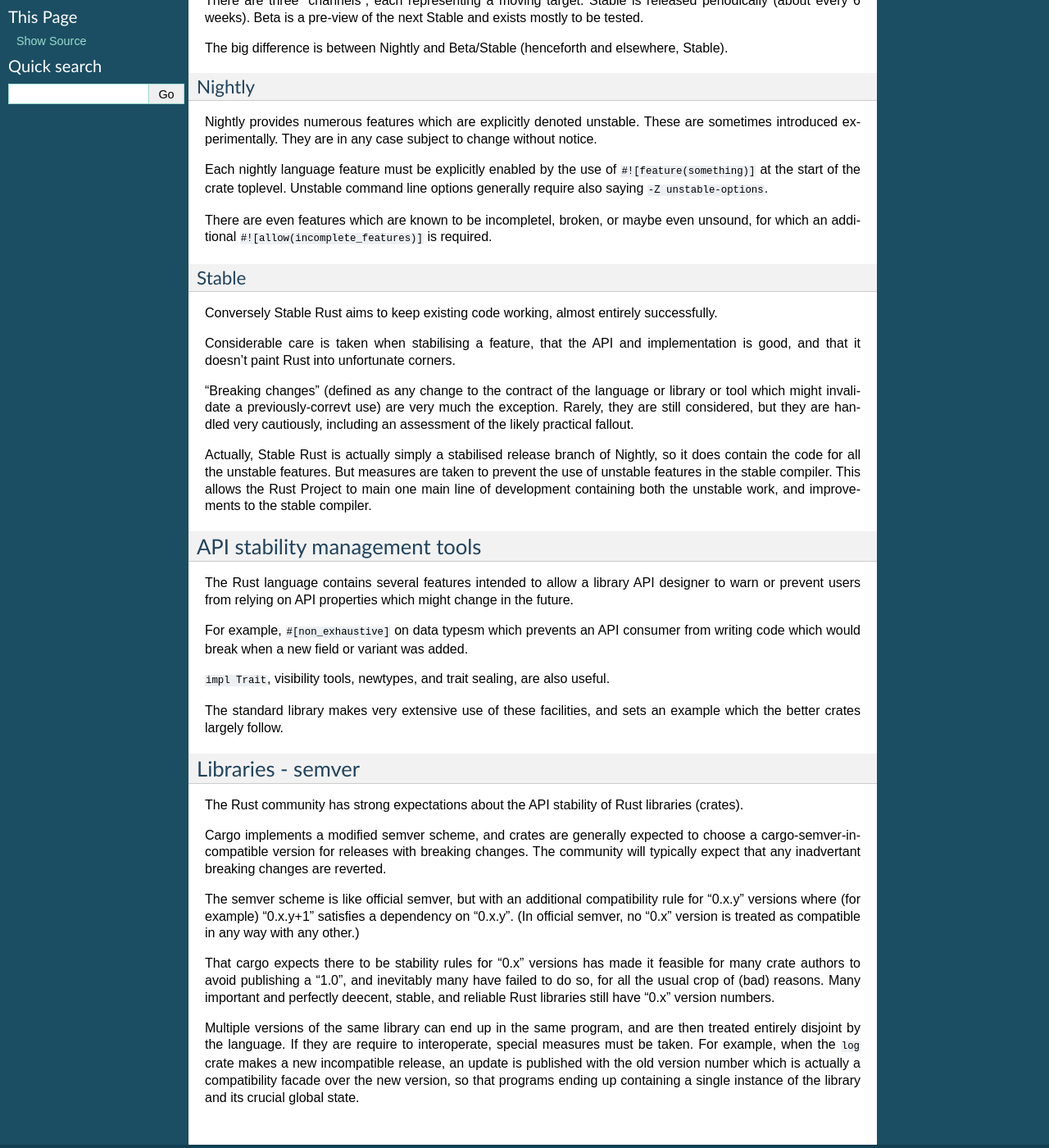
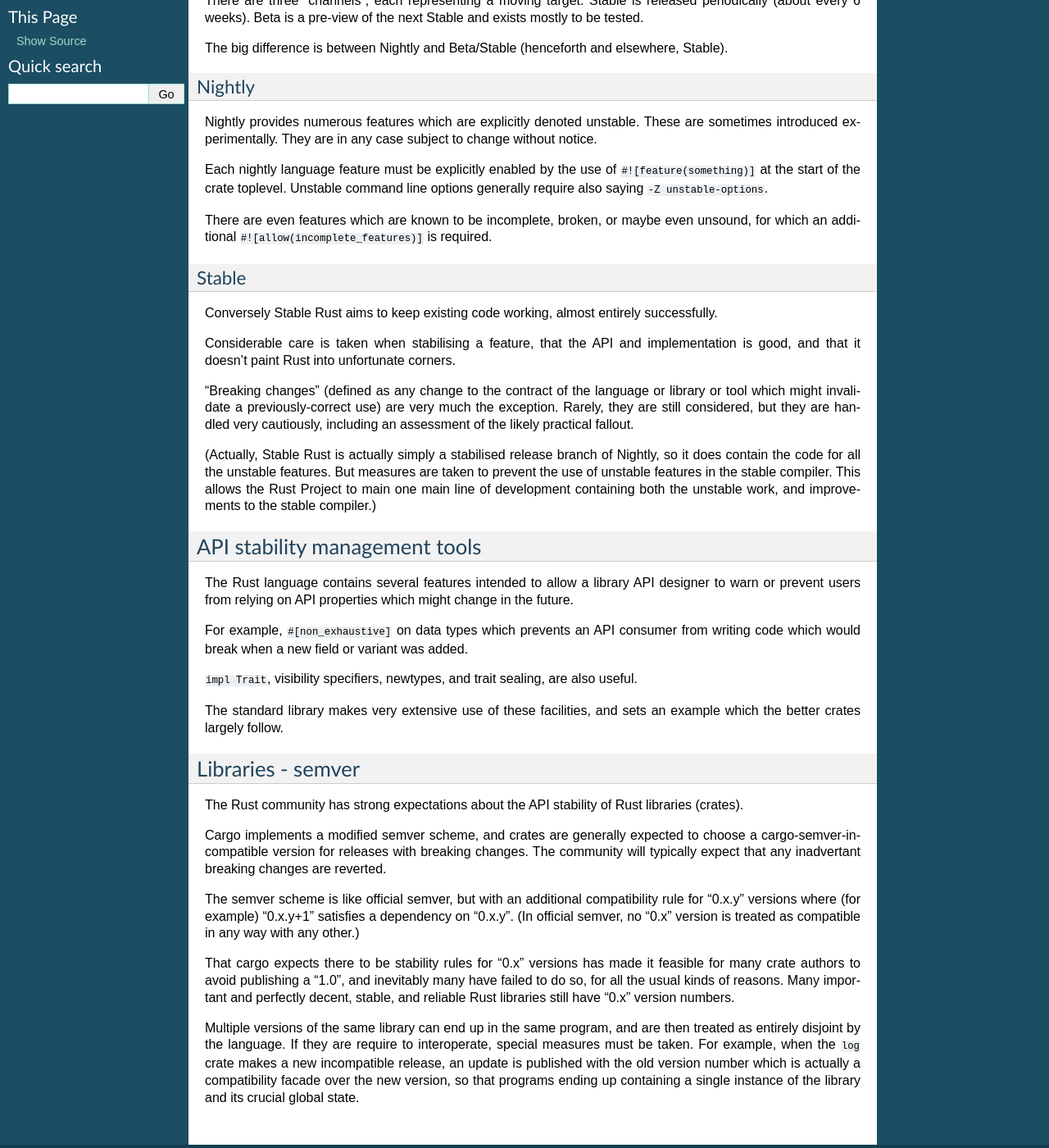
Before and after one commit to cxw620/rust-polyglot, a Sphinx documentation site: the page built from docs/stability.rst, in a window 1280 px wide and 1400 px high, scrolled down 310 px. Shown: the whole window at 82% size. Built offline with Sphinx 7.4.7, drawn with Linux system fonts in a browser that asks for light colours.

Commit message:
minor fixe
Signed-off-by: Ian Jackson <ijackson@chiark.greenend.org.uk>

```diff
--- a/docs/async.rst
+++ b/docs/async.rst
@@ -224,9 +224,9 @@ it must be a nominal type,
 which is not possible if the function is
 an ``async fn`` (and therefore returns an anonymous future type).
 The usual workaround for async trait methods to return
-``Box<dyn Future<Output=_>``.
+``Box<dyn Future<Output=_>>``.
 This is suboptimal because
-it requires an additional heap alloction,
+it requires an additional heap allocation,
 and runtime despatch.
 This workaround has been neatly productised
 in the ``async-trait`` macro package.
--- a/docs/cargo.rst
+++ b/docs/cargo.rst
@@ -104,7 +104,7 @@ Some OS distros (e.g. Debian) are starting to maintain
 reasonable collections of Rust packages
 within the distro package respository.
 This puts your OS distro between you
-and the raw data from ``crates.io``
+and the raw data from ``crates.io``,
 which is likely to reduce your risk.
 To do this,
 you will probably want to nobble your cargo config not to
--- a/docs/errors.rst
+++ b/docs/errors.rst
@@ -10,7 +10,7 @@ Rust has two parallel runtime error handling mechanisms:
 panics, and ``Result`` / ``?``.
 
 Do not use panics for anything except
-unrecoverable discovery of an programming error
+unrecoverable discovery of a programming error
 (eg, assertion failure).
 
 ``Result``, ``?``
--- a/docs/safety.rst
+++ b/docs/safety.rst
@@ -77,14 +77,14 @@ Many of the standard library facilities,
 and some important and widely used crates,
 are implemented using ``unsafe``.
 
-All ``unsafe`` does by itself is allow you to use unsafe facilities.
+All ``unsafe { }`` does by itself is allow you to use unsafe facilities.
 When you use an unsafe facility you take on a proof obligation.
 The documentation for each facility explains what the rules are.
 The Rust Reference has rules for type layout etc.
 
 The Rest community generally tries very hard to make sound APIs
 for libraries which use unsafe internally.
-(Soundness being the property that no progrmas using your library,
+(Soundness being the property that no programs using your library,
 and which do not themselves use ``unsafe``, have UB.)
 You should ensure your library APIs are sound.
 
--- a/docs/stability.rst
+++ b/docs/stability.rst
@@ -42,7 +42,7 @@ Unstable command line options generally require
 also saying  ``-Z unstable-options``.
 
 There are even features which are known to be
-incompletel, broken, or maybe even unsound,
+incomplete, broken, or maybe even unsound,
 for which an additional
 ``#![allow(incomplete_features)]``
 is required.
@@ -60,13 +60,13 @@ and that it doesn't paint Rust into unfortunate corners.
 "Breaking changes"
 (defined as any change to the contract
 of the language or library or tool
-which might invalidate a previously-correvt use)
+which might invalidate a previously-correct use)
 are very much the exception.
 Rarely, they are still considered,
 but they are handled very cautiously,
 including an assessment of the likely practical fallout.
 
-Actually, Stable Rust is actually simply a
+(Actually, Stable Rust is actually simply a
 stabilised release branch
 of Nightly,
 so it does contain the code for all the unstable features.
@@ -75,7 +75,7 @@ the use of unstable features
 in the stable compiler.
 This allows the Rust Project to main one main line of development
 containing both the unstable work,
-and improvements to the stable compiler.
+and improvements to the stable compiler.)
 
 
 API stability management tools
@@ -86,11 +86,11 @@ a library API designer to warn or prevent users from
 relying on API properties which might change in the future.
 
 For example,
-``#[non_exhaustive]`` on data typesm
+``#[non_exhaustive]`` on data types
 which prevents an API consumer from writing code
 which would break when a new field or variant was added.
 
-``impl Trait``, visibility tools, newtypes, and trait sealing,
+``impl Trait``, visibility specifiers, newtypes, and trait sealing,
 are also useful.
 
 The standard library makes very extensive use of these facilities,
@@ -120,13 +120,13 @@ no "0.x" version is treated as compatible in any way with any other.)
 That cargo expects there to be stability rules for "0.x" versions
 has made it feasible for many crate authors to avoid publishing a "1.0",
 and inevitably many have failed to do so,
-for all the usual crop of (bad) reasons.
-Many important and perfectly deecent, stable, and reliable
+for all the usual kinds of reasons.
+Many important and perfectly decent, stable, and reliable
 Rust libraries
 still have "0.x" version numbers.
 
 Multiple versions of the same library can end up in the same program,
-and are then treated entirely disjoint by the language.
+and are then treated as entirely disjoint by the language.
 If they are require to interoperate,
 special measures must be taken.
 For example,
```
